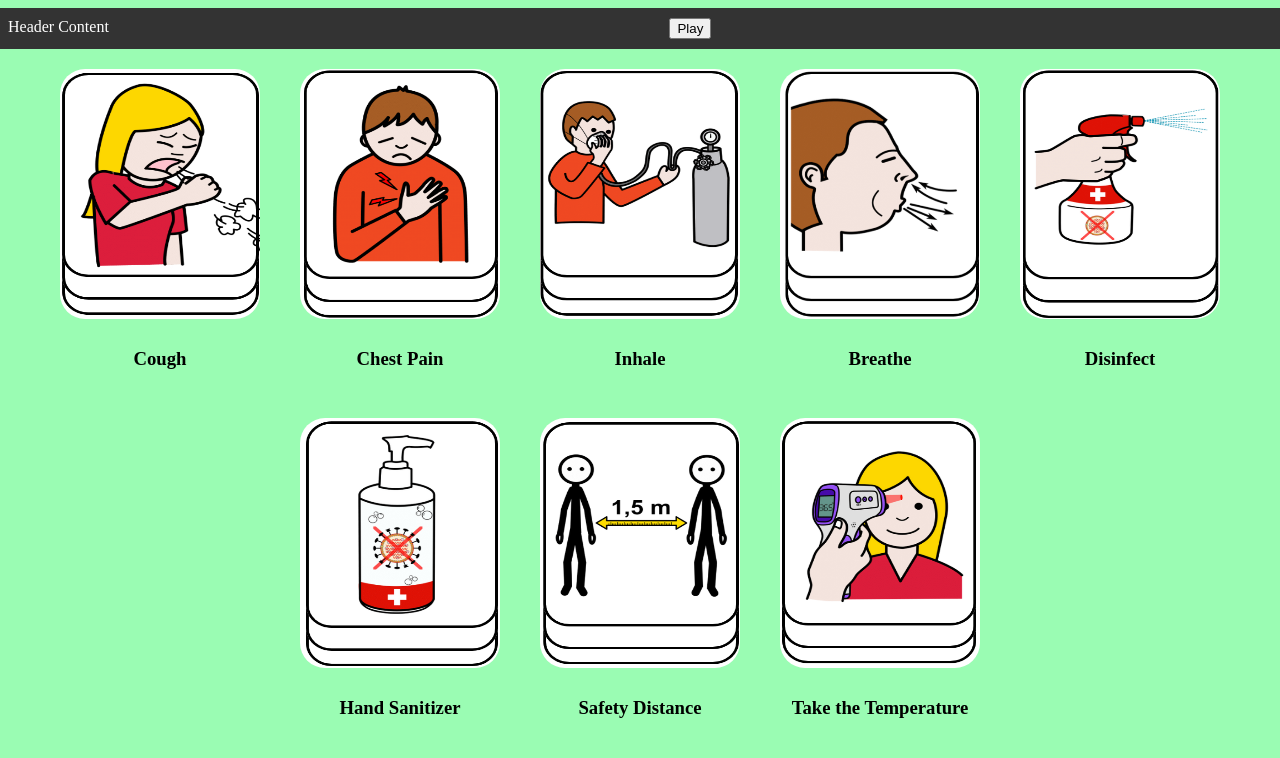
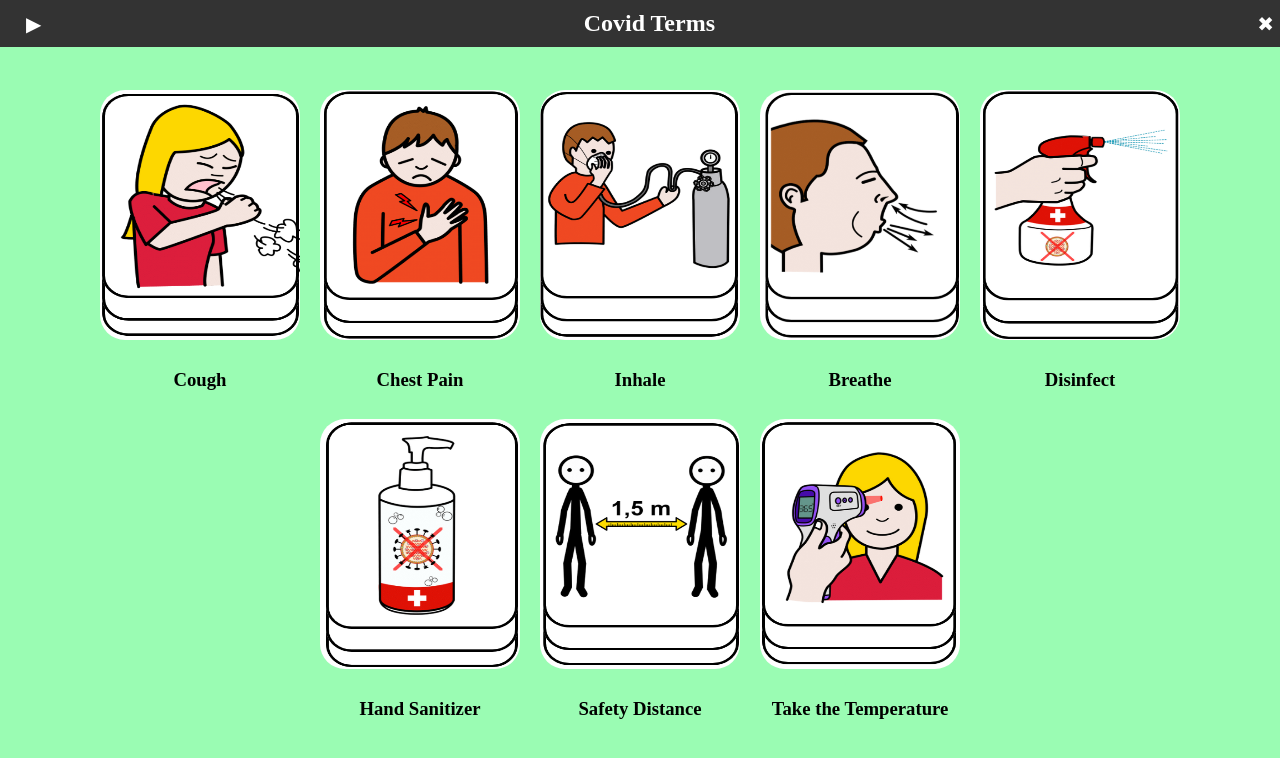
Before and after one commit to MBABHISHEK/alternative-Communication, a plain HTML site: page covidterms.html in a window 1280 px wide. Drawn offline with Linux system fonts and the light colour scheme.

Commit message:
Update covidterms.html

```diff
--- a/covidterms.html
+++ b/covidterms.html
@@ -3,13 +3,15 @@
 <head>
   <meta charset="UTF-8">
   <meta name="viewport" content="width=device-width, initial-scale=1.0">
-  <title>Card Replication</title>
+  <title>CovidTerms</title>
   <style>
     body {
       display: flex;
       flex-direction: column;
       align-items: center;
       background-color:#9afcb3;
+      margin: 0;
+      padding: 0;
     }
     #header {
       background-color: #333;
@@ -20,44 +22,64 @@
       cursor: pointer;
       display: flex;
       justify-content: space-between;
+      position: fixed;
+      top: 0;
+      left: 0;
+      z-index: 1000;
+    }
+    #header .btn {
+      border: none;
+      background: none;
+      color: white;
+      cursor: pointer;
+      font-size: 20px;
+      margin: 0 10px;
+    }
+    #header h2 {
+      margin: 0;
     }
     #headerContainer {
-      display: flex; /* Added to display the replicated cards in a row */
-    }
-      #cardContainer {
+      margin-top: 60px; /* Adjust to give space below header */
+      width: 100%;
+      overflow-x: auto;
       display: flex;
       flex-wrap: wrap;
       justify-content: center;
+      padding-top: 20px; /* Adjust as needed */
+    }
+    #cardContainer {
+      display: flex;
+      flex-wrap: wrap;
+      justify-content: center;
+      position:sticky;
     }
     .cardContainer {
       display: flex;
       flex-direction: column;
       align-items: center;
-      margin: 10px;
     }
     .replicatedCard {
       margin: 10px;
       width: 200px; /* Adjust card width as needed */
       height: 250px; /* Adjust card height as needed */
-      /*border: 1px solid #000;*/
       border-radius: 25px;
       cursor: pointer;
     }
-    .red { background-color: #ff5555; }
-    .green { background-color: #55ff55; }
-    .blue { background-color: #5555ff; }
     /* Add more colors and styles as needed */
   </style>
 </head>
 <body>
   <div id="header">
-    Header Content
-    <button onclick="playButtonClicked()">Play</button>
-    <div id="headerContainer"></div>
+    <button class="btn" onclick="playButtonClicked()">&#9654;</button>
+    <h2>Covid Terms</h2>
+    <button class="btn" onclick="deleteLastImage()">&#10006;</button>
   </div>
 
+  <div id="headerContainer">
+    <!-- Add image elements with different sources and paragraphs -->
+  </div>
   <div id="cardContainer">
-    <!-- Health Section -->
+    <!-- Add image elements with different sources and paragraphs -->
     <div class="cardContainer">
       <img class="replicatedCard" src="4.CovidTerms\1.Cough.png" alt="Cough" onclick="replicateImage(this, 'Cough')">
       <h3>Cough</h3>
@@ -119,6 +141,15 @@
       synth.speak(utterance);
     }
 
+    function deleteLastImage() {
+      const headerContainer = document.getElementById("headerContainer");
+      const lastImage = headerContainer.lastChild;
+      if (lastImage) {
+        headerContainer.removeChild(lastImage);
+        addedImages.pop(); // Remove the last added image from the array
+      }
+    }
+
     function playSpeech() {
       let concatenatedText = "";
 
```
